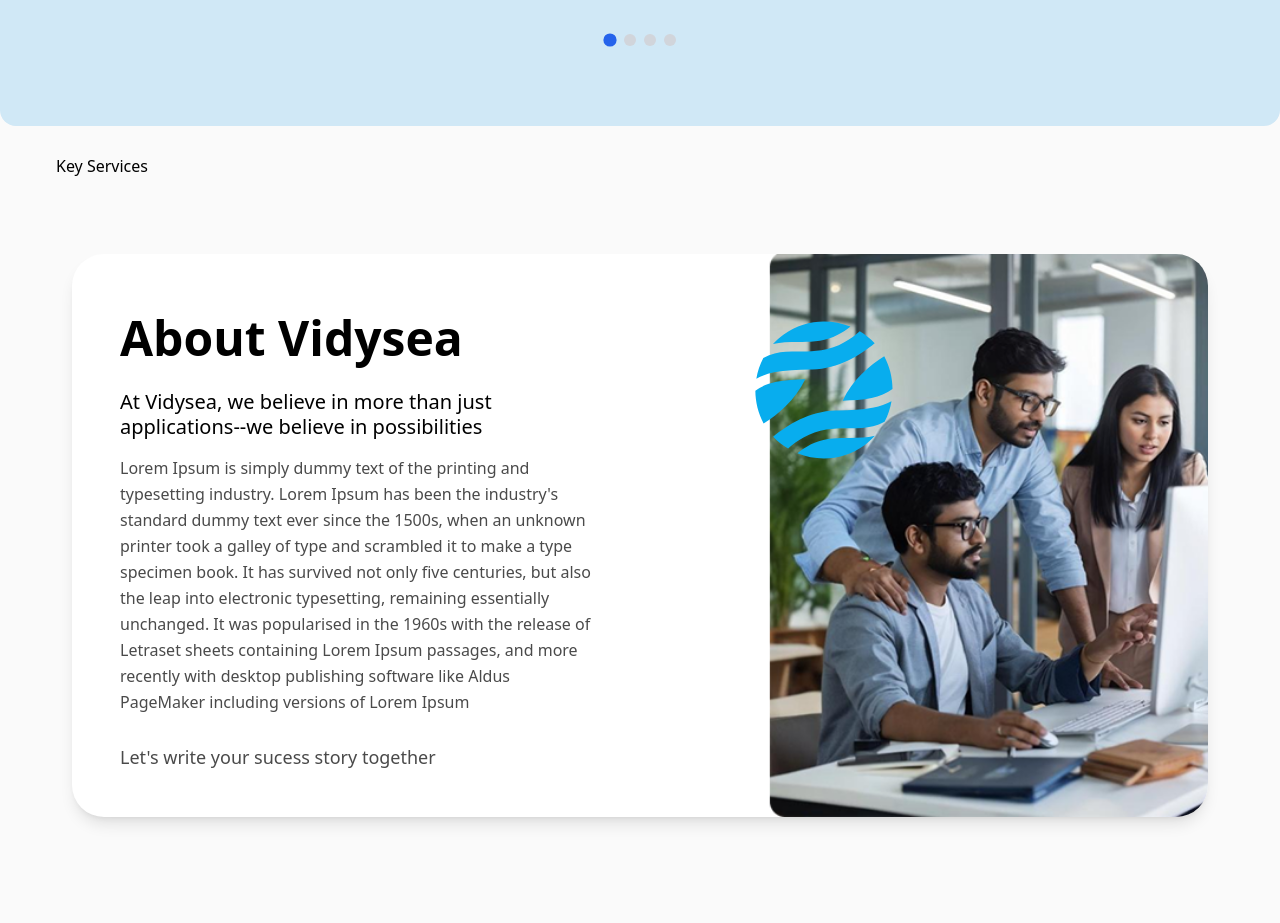
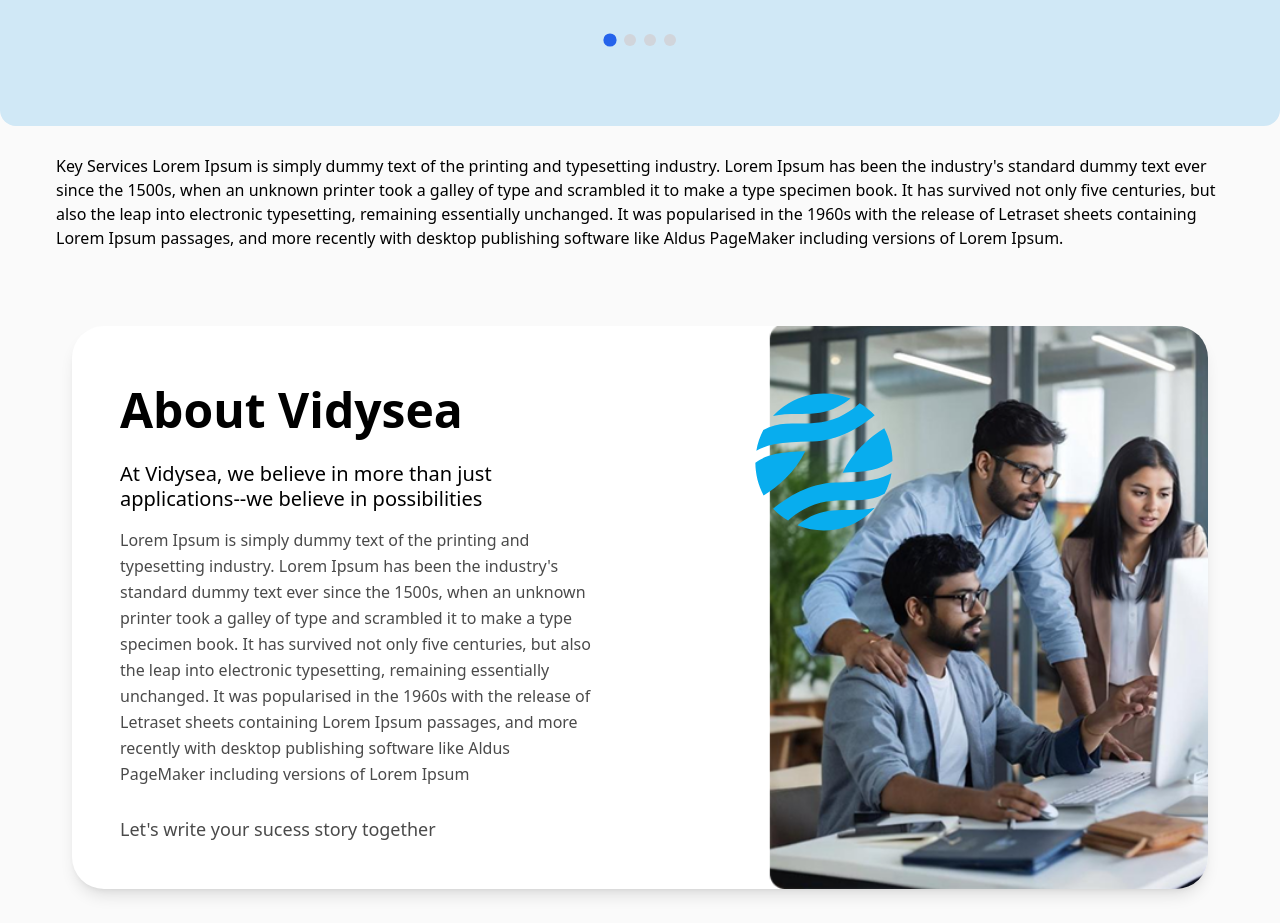
Before and after one commit to girishc24/vidysea, a React (Vite) app: page / in a window 1280 px wide. Shown: the part 2740-3663 px from the top of the page. Built offline with nearby package versions, Linux system fonts and the light colour scheme; the HTML template or start-up script is replaced by a standard one.

Commit message:
updated a app.jsx

```diff
--- a/src/App.jsx
+++ b/src/App.jsx
@@ -1,4 +1,4 @@
-import {Hero, Product, Journey, Services, Testimonials, Students,  Aboutus, Media, Faq, Subscribe, Footer} from './sections'
+import {Hero, Product, Journey, Services, Testimonials, Students,  Aboutus, Media, Faq, Subscribe, Footer, VidyseaKeyservices} from './sections'
 import Nav from './components/Nav';
 
 const App = () => {
@@ -28,7 +28,7 @@
         </section>
 
         <section className="px-[3.5rem] py-7 max-sm:p-0">
-            Key Services
+            <VidyseaKeyservices />
         </section>
 
         <section className="px-[3.5rem] pt-0 pb-0 max-sm:p-0">
--- /dev/null
+++ b/src/sections/VidyseaKeyservices.jsx
@@ -0,0 +1,11 @@
+import React from 'react'
+
+const VidyseaKeyservices = () => {
+  return (
+    <div>
+      Key Services Lorem Ipsum is simply dummy text of the printing and typesetting industry. Lorem Ipsum has been the industry's standard dummy text ever since the 1500s, when an unknown printer took a galley of type and scrambled it to make a type specimen book. It has survived not only five centuries, but also the leap into electronic typesetting, remaining essentially unchanged. It was popularised in the 1960s with the release of Letraset sheets containing Lorem Ipsum passages, and more recently with desktop publishing software like Aldus PageMaker including versions of Lorem Ipsum.
+    </div>
+  )
+}
+
+export default VidyseaKeyservices
--- a/src/sections/index.js
+++ b/src/sections/index.js
@@ -4,7 +4,7 @@
 import Services from "./Services";
 import Testimonials from './testimonials';
 import Students from "./Students";
-
+import VidyseaKeyservices from "./VidyseaKeyservices";
 import Aboutus from "./Aboutus";
 import Media from "./Media";
 import Faq from "./Faq";
@@ -18,7 +18,7 @@
   Services,
   Testimonials,
   Students,
-
+  VidyseaKeyservices,
   Aboutus,
   Media,
   Faq,
```
